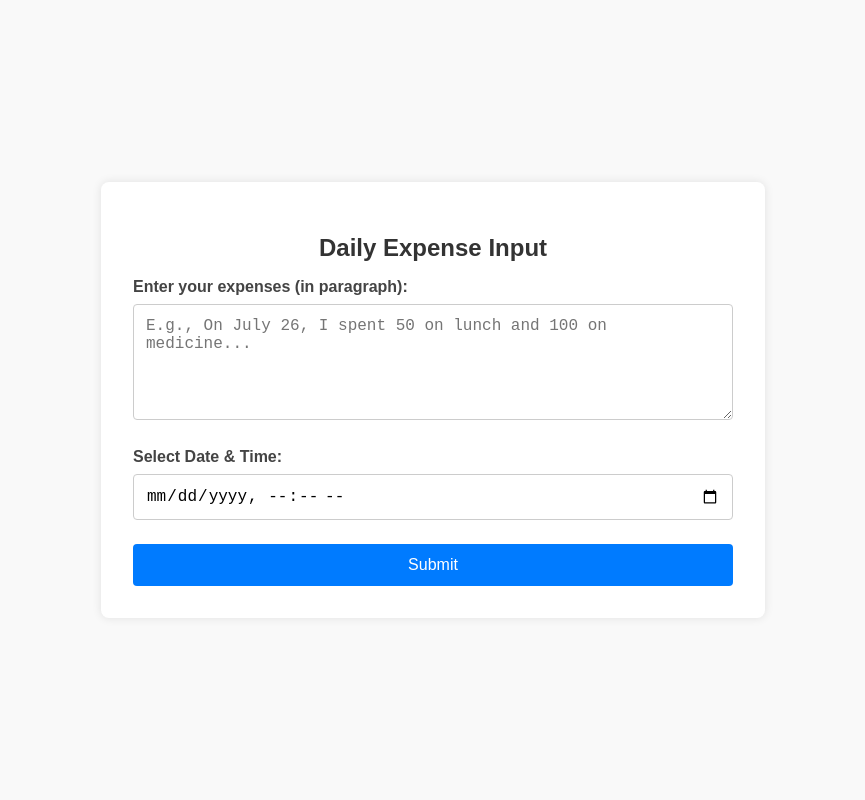
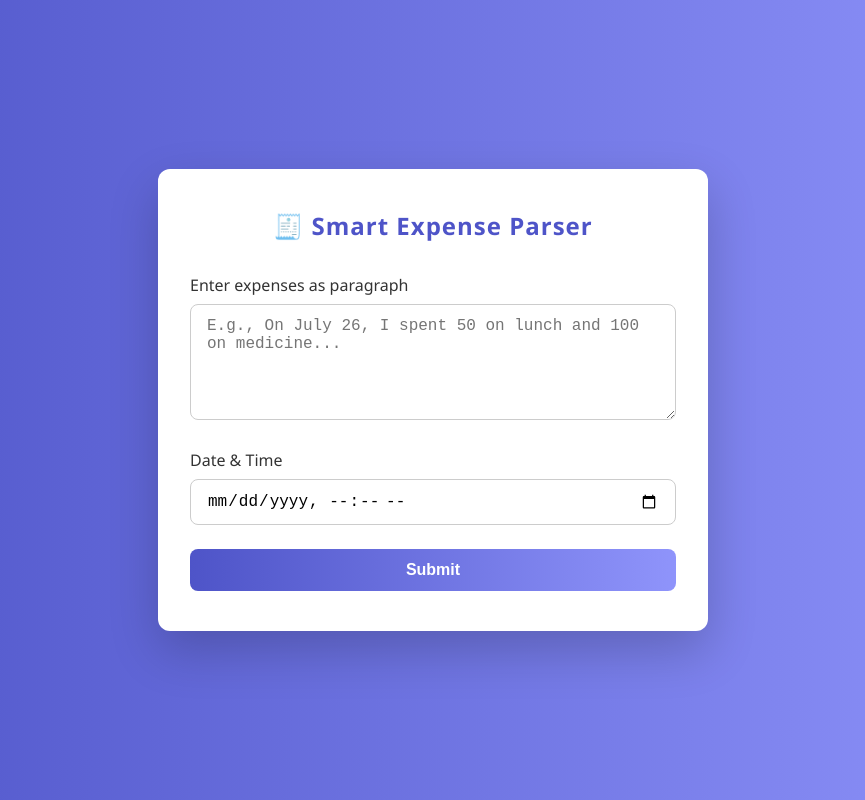
Before and after one commit to Sourav458/hello-world, a plain HTML site: page index.html in a window 1280 px wide. Shown: the whole page, without its empty margins (207-1072 px from the left). Drawn offline with Linux system fonts and the light colour scheme.

Commit message:
Update index.html
added styling

```diff
--- a/index.html
+++ b/index.html
@@ -3,71 +3,112 @@
 <head>
   <meta charset="UTF-8" />
   <meta name="viewport" content="width=device-width, initial-scale=1.0"/>
-  <title>Expense Tracker</title>
+  <title>Expense Parser</title>
   <style>
+    :root {
+      --primary: #4e54c8;
+      --secondary: #8f94fb;
+      --background: #f5f7fa;
+      --card-bg: #ffffff;
+      --text-color: #333;
+      --border-radius: 12px;
+    }
+
+    * {
+      margin: 0;
+      padding: 0;
+      box-sizing: border-box;
+    }
+
     body {
-      font-family: Arial, sans-serif;
-      background-color: #f9f9f9;
+      font-family: 'Segoe UI', Tahoma, Geneva, Verdana, sans-serif;
+      background: linear-gradient(to right, var(--primary), var(--secondary));
+      min-height: 100vh;
       display: flex;
       justify-content: center;
       align-items: center;
-      min-height: 100vh;
-      margin: 0;
+      padding: 1rem;
     }
 
     .container {
-      background: white;
-      padding: 2rem;
-      border-radius: 8px;
-      box-shadow: 0 0 10px rgba(0,0,0,0.1);
-      max-width: 600px;
-      width: 90%;
+      background-color: var(--card-bg);
+      padding: 2.5rem 2rem;
+      border-radius: var(--border-radius);
+      box-shadow: 0 20px 50px rgba(0, 0, 0, 0.2);
+      width: 100%;
+      max-width: 550px;
+      animation: slideFadeIn 0.6s ease-out;
+    }
+
+    @keyframes slideFadeIn {
+      from {
+        opacity: 0;
+        transform: translateY(30px);
+      }
+      to {
+        opacity: 1;
+        transform: translateY(0);
+      }
     }
 
     h2 {
-      margin-bottom: 1rem;
       text-align: center;
-      color: #333;
+      color: var(--primary);
+      margin-bottom: 2rem;
+      font-weight: 600;
+      letter-spacing: 1px;
     }
 
     label {
       display: block;
       margin-bottom: 0.5rem;
-      font-weight: bold;
-      color: #444;
+      color: var(--text-color);
+      font-weight: 500;
     }
 
     textarea, input[type="datetime-local"] {
       width: 100%;
-      padding: 0.75rem;
+      padding: 0.75rem 1rem;
       margin-bottom: 1.5rem;
       border: 1px solid #ccc;
-      border-radius: 4px;
+      border-radius: 8px;
       font-size: 1rem;
-      box-sizing: border-box;
+      transition: 0.3s;
+    }
+
+    textarea:focus, input:focus {
+      border-color: var(--primary);
+      outline: none;
+      box-shadow: 0 0 5px rgba(78, 84, 200, 0.3);
     }
 
     button {
       width: 100%;
       padding: 0.75rem;
-      background-color: #007bff;
+      background: linear-gradient(to right, var(--primary), var(--secondary));
       color: white;
+      font-size: 1rem;
+      font-weight: 600;
       border: none;
-      font-size: 1rem;
-      border-radius: 4px;
+      border-radius: 8px;
       cursor: pointer;
+      transition: transform 0.2s ease;
     }
 
     button:hover {
-      background-color: #0056b3;
+      transform: scale(1.03);
     }
 
-    @media (max-width: 500px) {
+    @media (max-width: 480px) {
       .container {
-        padding: 1rem;
+        padding: 2rem 1.2rem;
       }
 
-      textarea, input, button {
+      h2 {
+        font-size: 1.3rem;
+      }
+
+      button, textarea, input {
         font-size: 0.95rem;
       }
     }
@@ -76,13 +117,13 @@
 <body>
 
   <div class="container">
-    <h2>Daily Expense Input</h2>
+    <h2>🧾 Smart Expense Parser</h2>
 
     <form id="expenseForm">
-      <label for="paragraph">Enter your expenses (in paragraph):</label>
+      <label for="paragraph">Enter expenses as paragraph</label>
       <textarea id="paragraph" name="paragraph" rows="5" required placeholder="E.g., On July 26, I spent 50 on lunch and 100 on medicine..."></textarea>
 
-      <label for="datetime">Select Date & Time:</label>
+      <label for="datetime">Date & Time</label>
       <input type="datetime-local" id="datetime" name="datetime" required />
 
       <button type="submit">Submit</button>
```
